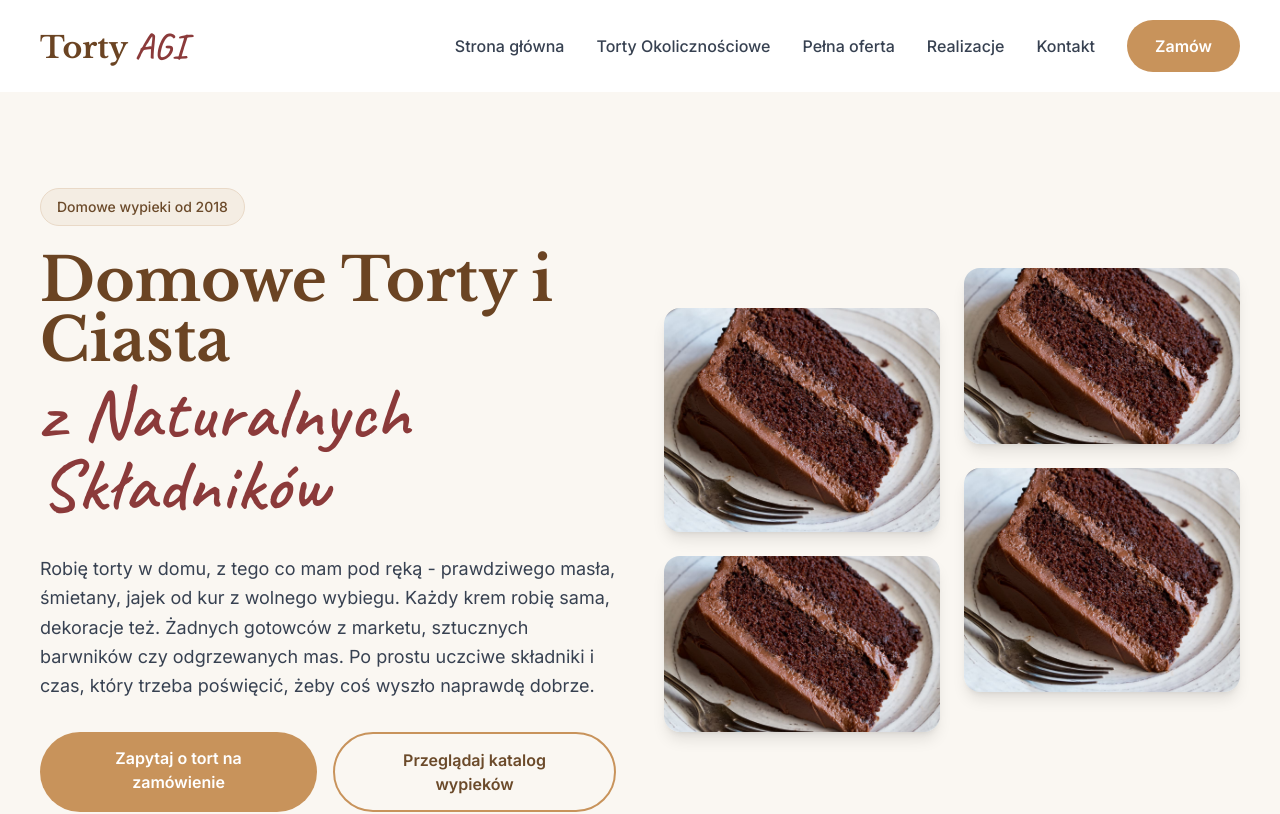
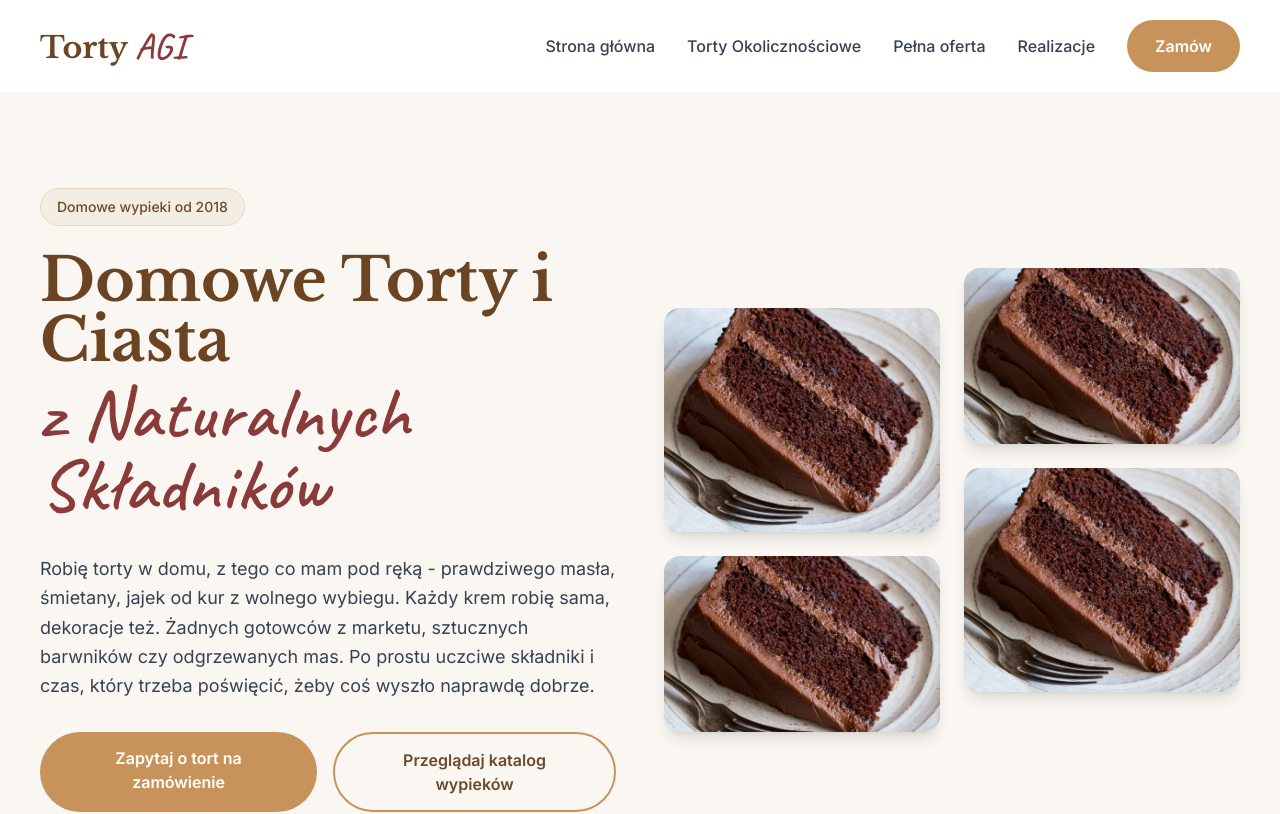
Before and after one commit to Elaard/torty-agi, a Next.js app: page / in a window 1280 px wide. Shown: the top 814 px of the page. Built offline with nearby package versions, Linux system fonts and the light colour scheme; no server answers.

Commit message:
remove reduntant link from header - Kontakt

```diff
--- a/src/components/layout/header.tsx
+++ b/src/components/layout/header.tsx
@@ -57,10 +57,6 @@ export const Header = () => {
             </Link>
             <Link href={routes.realizacje} className='font-medium text-gray-700 hover:text-primary-700 transition-colors relative group py-2'>
               <span>Realizacje</span>
-              <span className='absolute bottom-0 left-0 w-0 h-0.5 bg-primary-600 group-hover:w-full transition-all duration-300'></span>
-            </Link>
-            <Link href={routes.contact} className='font-medium text-gray-700 hover:text-primary-700 transition-colors relative group py-2'>
-              <span>Kontakt</span>
               <span className='absolute bottom-0 left-0 w-0 h-0.5 bg-primary-600 group-hover:w-full transition-all duration-300'></span>
             </Link>
             <Link href={routes.contact} className='btn btn-primary ml-4'>
```
